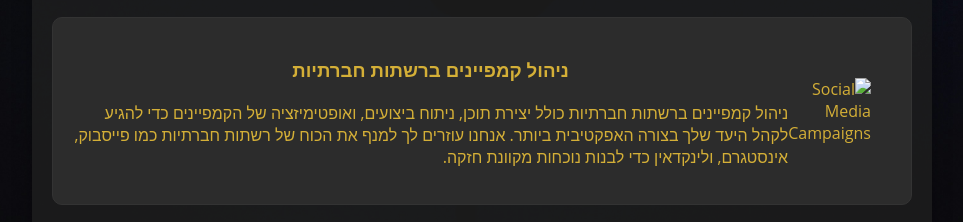
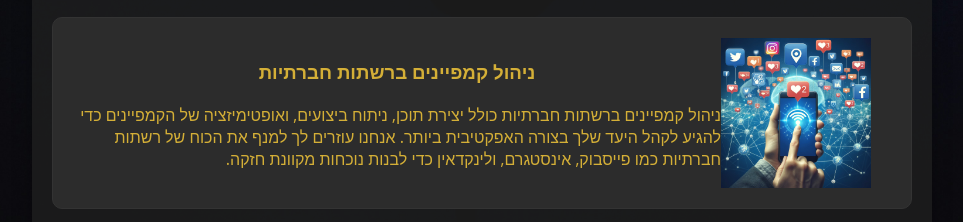
Before and after one commit to marketing-magic/my-website-project, a plain HTML site: page services.html in a window 1280 px wide. Shown: the part 849-1071 px from the top of the page, without its empty margins (158-1121 px from the left). Drawn offline with Linux system fonts and the light colour scheme.

Commit message:
Add files via upload

```diff
--- a/services.html
+++ b/services.html
@@ -38,7 +38,7 @@
         <div class="container">
             <h2>השירותים שלנו</h2>
             <div class="service">
-                <img src="SEO.png" alt="SEO Services">
+                <img src="SEO .png" alt="SEO Services">
                 <div>
                     <h3>שירותי SEO</h3>
                     <p>שירותי SEO (אופטימיזציה למנועי חיפוש) מתמקדים בשיפור הנראות של האתר שלך במנועי החיפוש כמו גוגל. אנחנו מנתחים את מילות המפתח הרלוונטיות, משפרים את התוכן באתר, ומוודאים שהאתר שלך עומד בדרישות הטכניות של מנועי החיפוש. SEO חשוב כי הוא מביא תנועה אורגנית איכותית לאתר שלך, מגביר את האמינות ומוביל להגדלת המכירות.</p>
@@ -46,7 +46,7 @@
             </div>
 
             <div class="service">
-                <img src="ניהול-קמפיינים.png" alt="Social Media Campaigns">
+                <img src="ניהול קמפיינים.png" alt="Social Media Campaigns">
                 <div>
                     <h3>ניהול קמפיינים ברשתות חברתיות</h3>
                     <p>ניהול קמפיינים ברשתות חברתיות כולל יצירת תוכן, ניתוח ביצועים, ואופטימיזציה של הקמפיינים כדי להגיע לקהל היעד שלך בצורה האפקטיבית ביותר. אנחנו עוזרים לך למנף את הכוח של רשתות חברתיות כמו פייסבוק, אינסטגרם, ולינקדאין כדי לבנות נוכחות מקוונת חזקה.</p>
```
